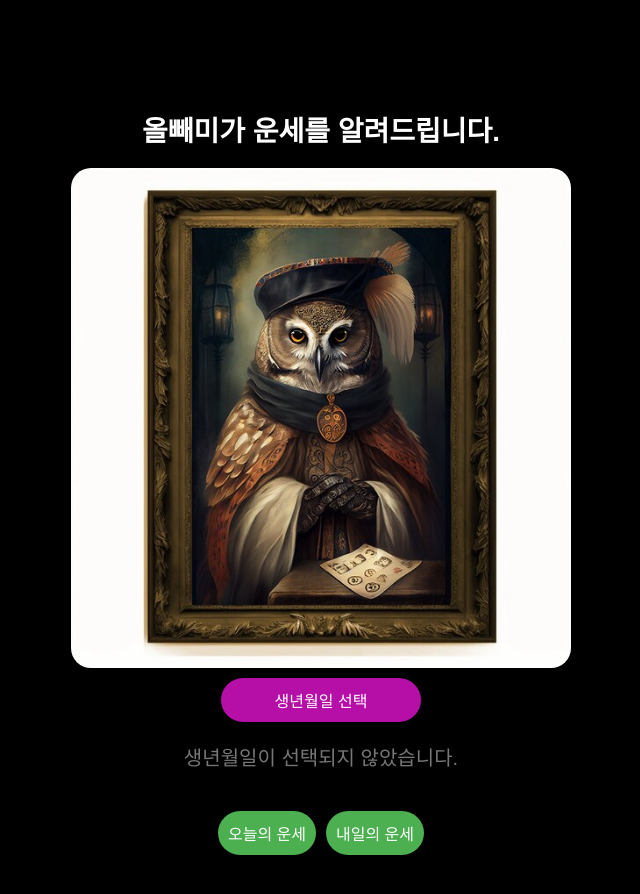
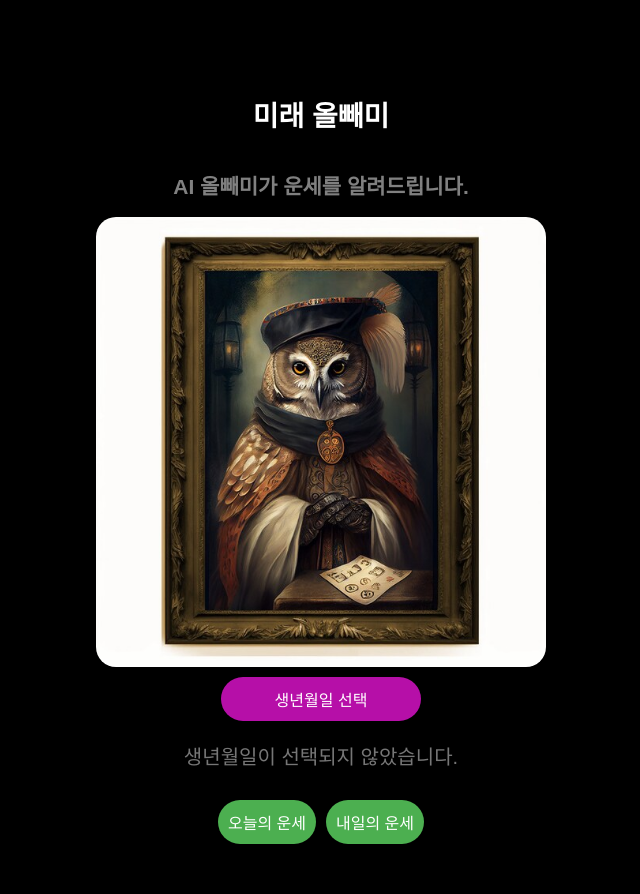
Before and after one commit to nakkasoft/fortune-owl, a plain HTML site: page frontend/index.html in a window 1280 px wide. Shown: the whole page, without its empty margins (319-959 px from the left). Drawn offline with Linux system fonts and the light colour scheme.

Commit message:
Change favicon and adjust layout

```diff
--- a/frontend/favicon/browserconfig.xml
+++ b/frontend/favicon/browserconfig.xml
@@ -2,7 +2,7 @@
 <browserconfig>
     <msapplication>
         <tile>
-            <square150x150logo src="favicon/mstile-150x150.png"/>
+            <square150x150logo src="/favicon/mstile-150x150.png"/>
             <TileColor>#da532c</TileColor>
         </tile>
     </msapplication>
--- a/frontend/index.html
+++ b/frontend/index.html
@@ -15,17 +15,18 @@
     </script>
 
     <!-- Favicon -->
-    <link rel="apple-touch-icon" sizes="180x180" href="favicon/apple-touch-icon.png">
-    <link rel="icon" type="image/png" sizes="32x32" href="favicon/favicon-32x32.png">
-    <link rel="icon" type="image/png" sizes="16x16" href="favicon/favicon-16x16.png">
-    <link rel="manifest" href="favicon/site.webmanifest">
-    <link rel="mask-icon" href="favicon/safari-pinned-tab.svg" color="#5bbad5">
+    <link rel="apple-touch-icon" sizes="180x180" href="/favicon/apple-touch-icon.png">
+    <link rel="icon" type="image/png" sizes="32x32" href="/favicon/favicon-32x32.png">
+    <link rel="icon" type="image/png" sizes="16x16" href="/favicon/favicon-16x16.png">
+    <link rel="manifest" href="/favicon/site.webmanifest">
+    <link rel="mask-icon" href="/favicon/safari-pinned-tab.svg" color="#5bbad5">
     <meta name="msapplication-TileColor" content="#da532c">
     <meta name="theme-color" content="#ffffff">
 
     <link rel="stylesheet" href="https://cdnjs.cloudflare.com/ajax/libs/font-awesome/6.3.0/css/all.min.css"
         integrity="sha512-SzlrxWUlpfuzQ+pcUCosxcglQRNAq/DZjVsC0lE40xsADsfeQoEypE+enwcOiGjk/bSuGGKHEyjSoQ1zVisanQ=="
         crossorigin="anonymous" referrerpolicy="no-referrer" />
+
     <!-- CSS 파일 링크 -->
     <link rel="stylesheet" href="styles.css">
 </head>
@@ -40,7 +41,8 @@
             <script type="text/javascript" src="//t1.daumcdn.net/kas/static/ba.min.js" async></script>
         </div>
         <div id="intro" class="intro-container">
-            <h1>올빼미가 운세를 알려드립니다.</h1>
+            <h1>미래 올빼미</h1>
+            <h2>AI 올빼미가 운세를 알려드립니다.</h2>
             <img src="fortune-owl.jpg" alt="fortune-owl" width="30%">
 
             <div class="birthbutton-container">
@@ -249,7 +251,7 @@
             console.log("loading_fortune");
             document.getElementById("intro").style.display = "none";
             show_downloading();
-            askFortuneMock(dayType);
+            askFortune(dayType);
         }
         function going_first() {
             hide_error();
--- a/frontend/styles.css
+++ b/frontend/styles.css
@@ -6,8 +6,8 @@ body {
     font-size: 14px;
     min-height: 100%;
     justify-content: center;
-    padding-top: 30px;
-    padding-bottom: 30px;
+    padding-top: 15px;
+    padding-bottom: 15px;
     display: flex;
     flex-direction: column;
     align-items: center;
@@ -50,7 +50,7 @@ h2 {
 
 .intro-container img {
     width: 100%;
-    max-width: 500px;
+    max-width: 450px;
     border-radius: 20px;
 }
 
@@ -236,7 +236,7 @@ h2 {
 .button-container {
     display: flex;
     justify-content: space-between;
-    margin-top: 20px;
+    margin-top: 10px;
     gap: 10px; /* 버튼 사이 간격 */
 }
 
```
Also changed, not shown: frontend/favicon/android-chrome-192x192.png, frontend/favicon/android-chrome-512x512.png, frontend/favicon/apple-touch-icon.png, frontend/favicon/favicon-16x16.png, frontend/favicon/favicon-32x32.png, frontend/favicon/favicon.ico, frontend/favicon/mstile-150x150.png, frontend/favicon/site.webmanifest.
